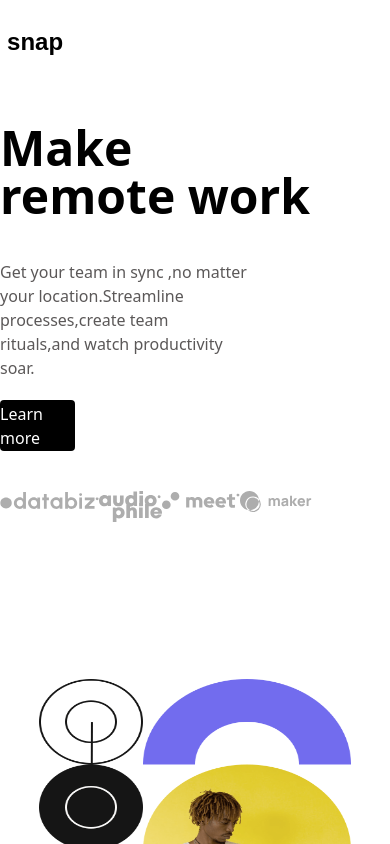
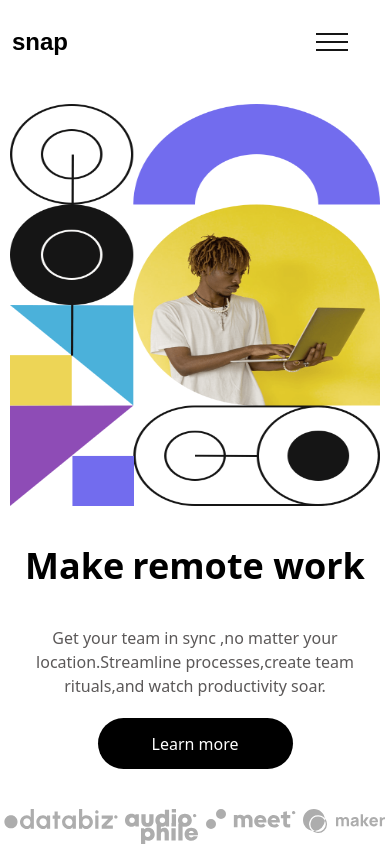
Before and after one commit to PrabeshPP/UI-Challenge--Next, a Next.js app: page / in a window 390 px wide. Shown: the top 844 px of the page. Built offline with nearby package versions, Linux system fonts and the light colour scheme.

Commit message:
[added] icon-menu

```diff
--- a/components/Index/IndexLeft.tsx
+++ b/components/Index/IndexLeft.tsx
@@ -7,15 +7,15 @@ import maker from "../../public/images/client-maker.svg";
 
 const IndexLeft = () => {
   return (
-    <div className='sm:h-[100%] sm:w-[50%] sm:flex sm:items-center sm:justify-center'>
-        <div className='h-[90%] w-[80%]'>
-            <div className='mt-10'>
-                <h1 className='text-5xl font-[700]'>Make</h1>
-                <h1 className='text-5xl font-[700]'>remote work</h1>
+    <div className='sm:h-[100%] sm:w-[50%] sm:flex sm:items-center sm:justify-center h-[50%] sm:pl-0'>
+        <div className='h-[90%] sm:w-[80%] w-[100%]'>
+            <div className='mt-10 flex sm:flex-col flex-row justify-center font-bold w-[100%]'>
+                <h1 className='sm:text-5xl font-[700] text-4xl'>Make</h1>
+                <h1 className='sm:text-5xl font-[700] text-4xl ml-2'>remote work</h1>
             </div>
-            <div className='mt-10 w-[80%] text-md font-[500] text-start text-[#5b5858]'>
-                <p>Get your team in sync ,no matter your location.Streamline processes,create team rituals,and watch productivity soar.</p>
-                <div className='h-[6vh] w-[30%] bg-black text-white mt-5 rounded flex items-center justify-center cursor-pointer'>Learn more</div>
+            <div className='mt-10 sm:w-[80%] text-md font-[500] sm:text-start text-center text-[#5b5858] sm:block flex justify-center flex-col items-center'>
+                <p className='w-[100%] flex items-center'>Get your team in sync ,no matter your location.Streamline processes,create team rituals,and watch productivity soar.</p>
+                <div className='h-[6vh] sm:w-[30%] w-[50%] bg-black text-white mt-5 rounded-full flex items-center justify-center cursor-pointer'>Learn more</div>
             </div>
             <div className='h-[20vh] w-[100%] mt-10 flex flex-row justify-around'>
                   <div>
--- a/components/Index/IndexRight.tsx
+++ b/components/Index/IndexRight.tsx
@@ -4,8 +4,8 @@ import imgSrc from "../../public/images/image-hero-desktop.png";
 
 const IndexRight = () => {
   return (
-    <div className='sm:h-[100%] sm:w-[50%]  flex items-center justify-center w-[100%] h-[50%]'>
-        <div className='sm:h-[80%] h-[90%] sm:w-[60%] w-[80%] block relative'>
+    <div className='sm:h-[100%] sm:w-[50%]  flex items-center justify-center w-[100%] h-[50%] sm:mt-0 mt-5'>
+        <div className='sm:h-[80%] h-[100%] sm:w-[60%] w-[95%] block relative'>
         <Image src={imgSrc} height="80%" width="20%" layout="fill" />
         </div>
     </div>
--- a/components/Layout/MainNavigation.tsx
+++ b/components/Layout/MainNavigation.tsx
@@ -1,14 +1,16 @@
 import React from 'react'
+import Image from 'next/image'
+import menuImage from "../../public/images/icon-menu.svg";
 
 const MainNavigation = () => {
   return (
-    <div className='h-[10vh] w-[100%] sm:flex-row flex justify-between'>
-        <div className='h-[100%] w-[45%] flex flex-row'>
-            <div className='h-[100%] w-[40%] justify-center items-center flex'>
+    <div className='h-[10vh] w-[100%] sm:flex-row flex justify-between sticky top-0 z-20 bg-white'>
+        <div className='h-[100%] sm:w-[45%] w-[100%] flex flex-row justify-between'>
+            <div className='h-[100%] w-[40%] sm:justify-center pl-3 items-center flex'>
               <h1 className='text-2xl font-epilogue font-bold'>snap</h1>
             </div>
-            <div>
-
+            <div className='h-[100%] w-[30%] flex justify-center items-center sm:hidden'>
+              <Image src={menuImage} />
             </div>
             <div className='sm:h-[100%] sm:w-[80%] hidden sm:block'>
                 <ul className='h-[100%] w-[80%] flex flex-row items-center justify-around'>
--- a/pages/index.tsx
+++ b/pages/index.tsx
@@ -5,7 +5,7 @@ import IndexRight from '../components/Index/IndexRight'
 
 const Home: NextPage = () => {
   return (
-    <div className='h-[90vh] w-[100%] sm:flex sm:flex-row  flex-col-reverse'>
+    <div className='sm:h-[90vh] h-[100vh] w-[100%] flex sm:flex-row  flex-col-reverse'>
         <IndexLeft/>
         <IndexRight/>
     </div>
```
